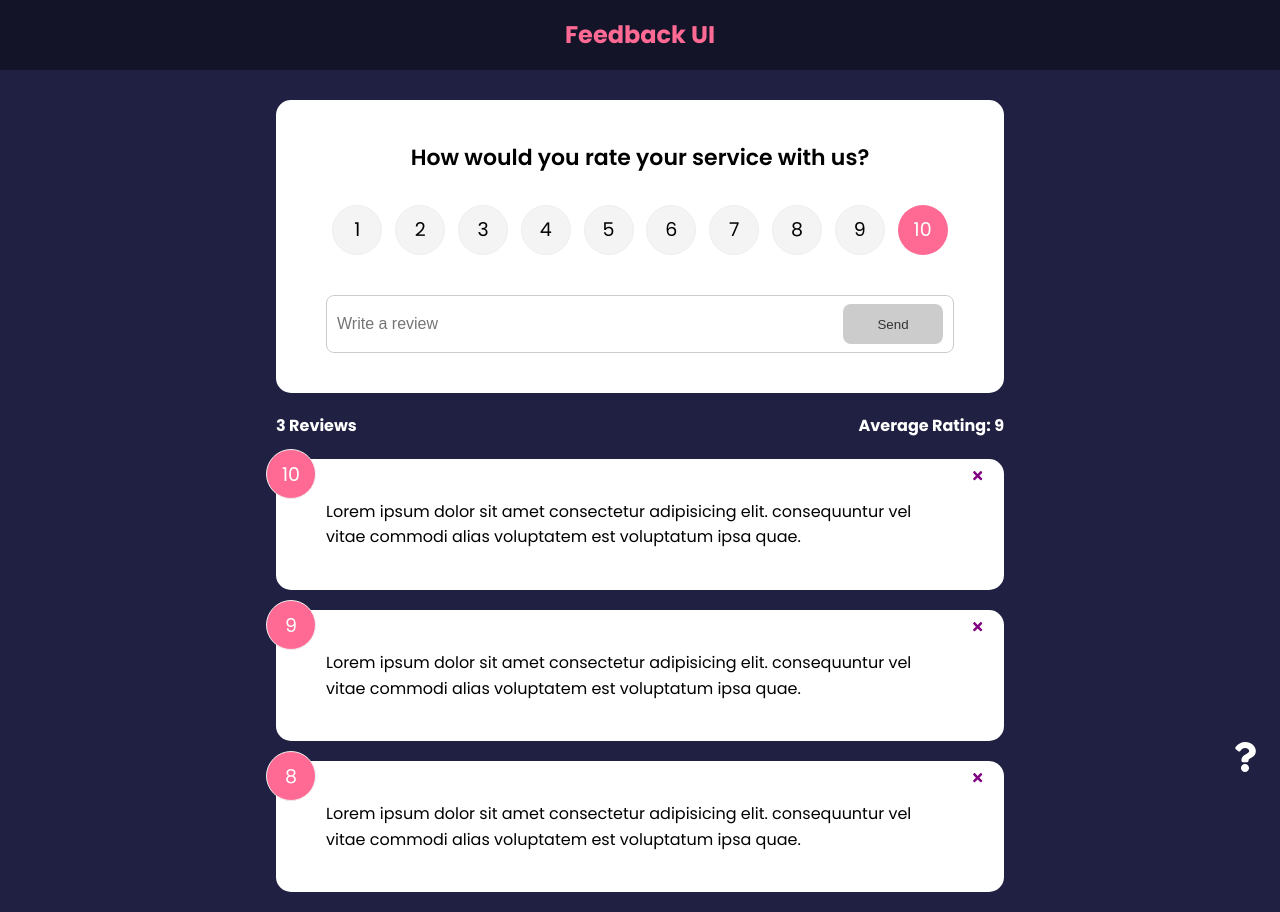
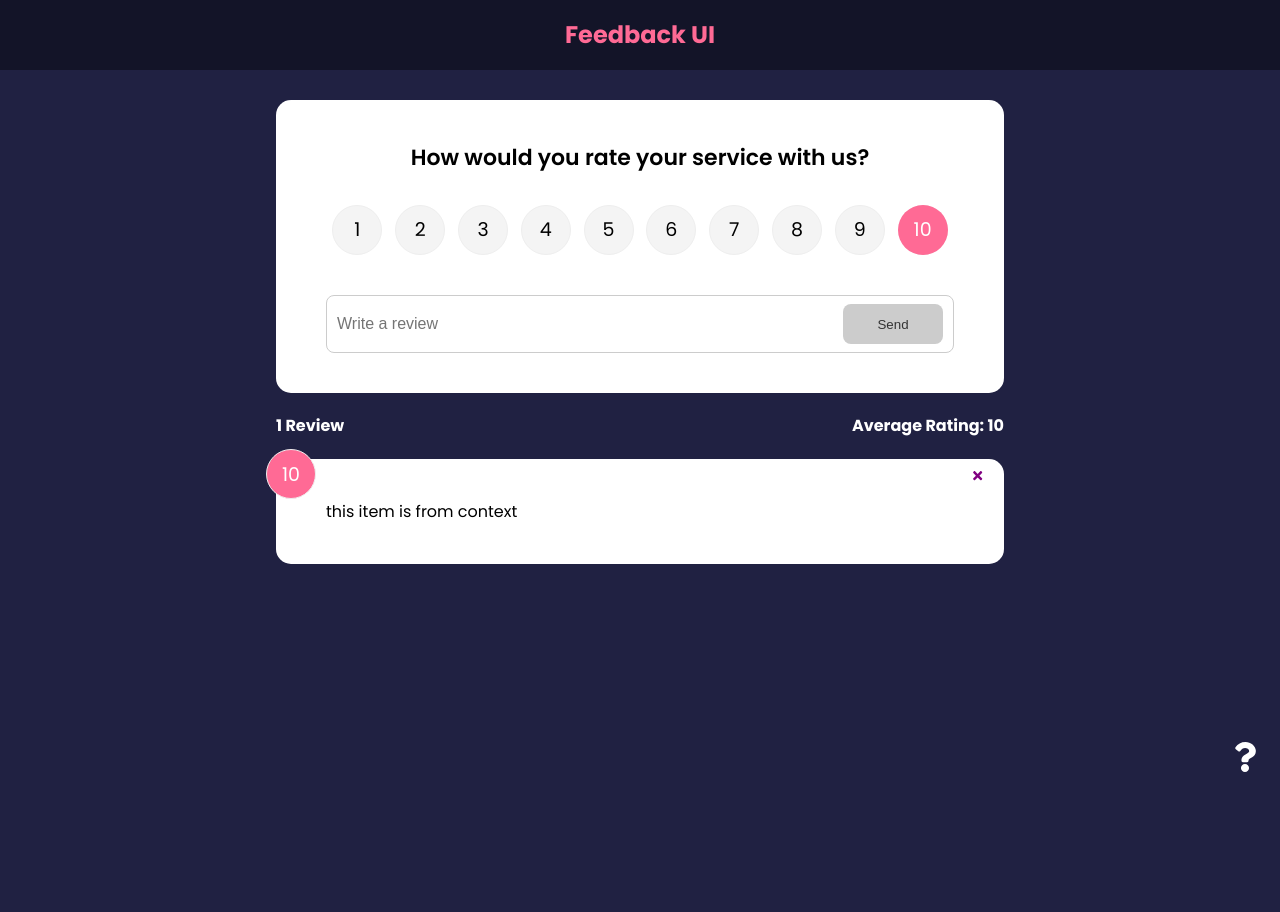
Before and after one commit to marcelino-abou-haidar/feedback-app, a React (Create React App) app: page / in a window 1280 px wide. After the commit the page ends 800 px from the top, so only its background shows below. Built offline with nearby package versions, Linux system fonts and the light colour scheme.

Commit message:
feat: get global state (get global state using the useContext hook)

```diff
--- a/src/App.js
+++ b/src/App.js
@@ -33,11 +33,8 @@
 							element={
 								<>
 									<FeedbackForm handleAdd={addFeedback} />
-									<FeedbackStats feedback={feedback} />
-									<FeedbackList
-										feedback={feedback}
-										handleDelete={deleteFeedback}
-									/>
+									<FeedbackStats />
+									<FeedbackList handleDelete={deleteFeedback} />
 								</>
 							}
 						/>
--- a/src/components/FeedbackList.jsx
+++ b/src/components/FeedbackList.jsx
@@ -1,8 +1,10 @@
 import { motion, AnimatePresence } from 'framer-motion'
 import FeedbackItem from './FeedbackItem'
-import { PropTypes } from 'prop-types'
+import { useContext } from 'react'
+import FeedbackContext from '../context/FeedbackContext'
 
-const FeedbackList = ({ feedback, handleDelete }) => {
+const FeedbackList = ({ handleDelete }) => {
+	const { feedback } = useContext(FeedbackContext)
 	if (!feedback || feedback.length === 0) {
 		return <p>No feedbacks yet</p>
 	}
@@ -40,13 +42,4 @@
 	) */
 }
 
-FeedbackList.propTypes = {
-	feedback: PropTypes.arrayOf(
-		PropTypes.shape({
-			// id: PropTypes.number.isRequired,
-			text: PropTypes.string.isRequired,
-			rating: PropTypes.number.isRequired,
-		})
-	),
-}
 export default FeedbackList
--- a/src/components/FeedbackStats.jsx
+++ b/src/components/FeedbackStats.jsx
@@ -1,5 +1,8 @@
 import { PropTypes } from 'prop-types'
-const FeedbackStats = ({ feedback }) => {
+import { useContext } from 'react'
+import FeedbackContext from '../context/FeedbackContext'
+const FeedbackStats = () => {
+	const { feedback } = useContext(FeedbackContext)
 	let average =
 		feedback.reduce((accumulator, current) => {
 			return accumulator + current.rating
```
